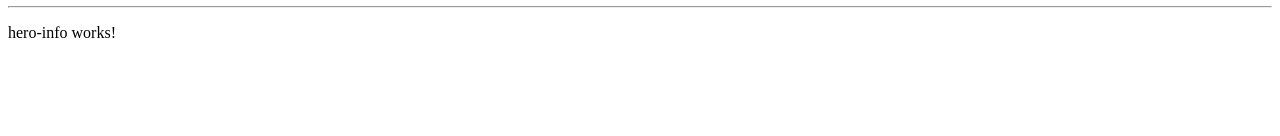
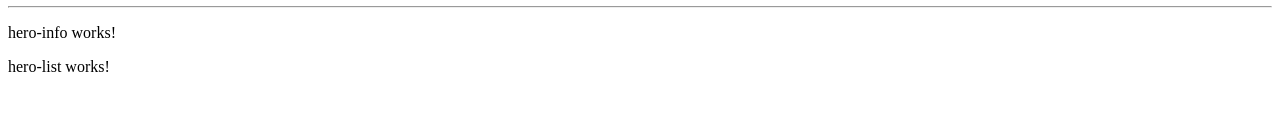
Before and after one commit to abelborit/angular-first-view-app, an Angular app: page / in a window 1280 px wide. Shown: the part 164-300 px from the top of the page. Built offline with nearby package versions, Linux system fonts and the light colour scheme.

Commit message:
[FEAT] hero-list.component create with comand: ng g component heroes/heroList

```diff
--- a/src/app/app.component.html
+++ b/src/app/app.component.html
@@ -14,3 +14,4 @@
 <!-- se puede trabajar con más elemetos iguales y cada uno mantendrá su estado y no tendrán conflictos ya que son componentes totalmente independientes y sus valores no están enlazados de ninguna manera por eso mantiene su propio estado -->
 <!-- <app-counter></app-counter> -->
 <app-heroes-hero-info></app-heroes-hero-info>
+<app-heroes-hero-list></app-heroes-hero-list>
--- a/src/app/app.module.ts
+++ b/src/app/app.module.ts
@@ -4,9 +4,10 @@ import { BrowserModule } from '@angular/platform-browser';
 import { AppComponent } from './app.component';
 import { CounterComponent } from './counter/counter.component';
 import { HeroInfoComponent } from './heroes/hero-info/hero-info.component';
+import { HeroListComponent } from './heroes/hero-list/hero-list.component';
 
 @NgModule({
-  declarations: [AppComponent, CounterComponent, HeroInfoComponent],
+  declarations: [AppComponent, CounterComponent, HeroInfoComponent, HeroListComponent],
   imports: [BrowserModule],
   providers: [],
   bootstrap: [AppComponent],
--- /dev/null
+++ b/src/app/heroes/hero-list/hero-list.component.html
@@ -0,0 +1 @@
+<p>hero-list works!</p>
```
Also changed, not shown: src/app/heroes/hero-list/hero-list.component.ts (added, +8 -0 lines), src/app/heroes/hero-list/hero-list.component.css (added), 1 other file (tests, documents, lock files or other folders).
